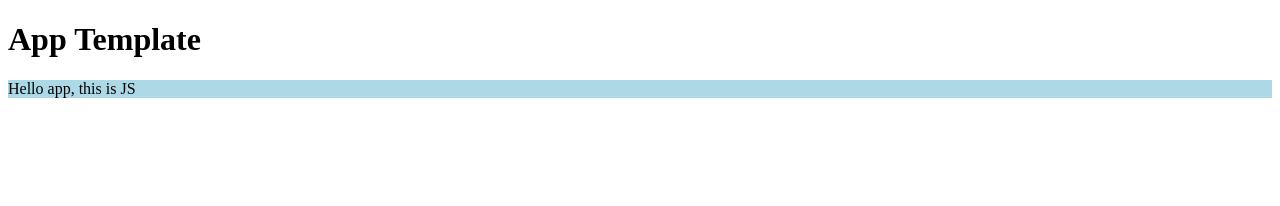
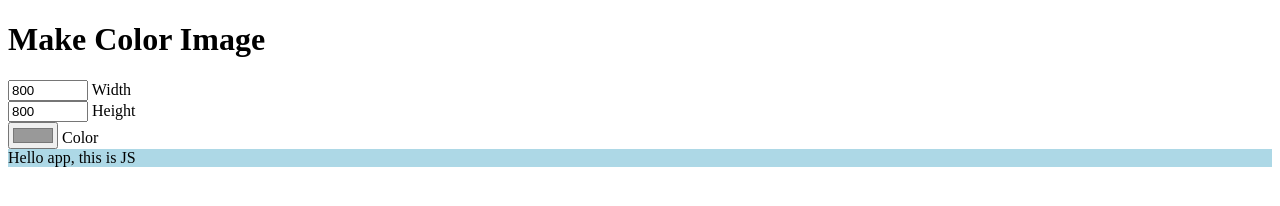
Before and after one commit to axelpale/make-color-image, a website built with webpack: page index.html in a window 1280 px wide. Built offline with nearby package versions, Linux system fonts and the light colour scheme.

Commit message:
Init form

```diff
--- a/index.html
+++ b/index.html
@@ -2,7 +2,7 @@
 <html><head>
   <meta charset="utf-8">
 
-  <title>App Template</title>
+  <title>Make Color Image</title>
   <style>
     body { background: white; color: black; }
     a:link { color: #0000EE; }
@@ -11,7 +11,22 @@
     a:active { color: lightblue; }
   </style>
 </head><body>
-  <h1>App Template</h1>
+  <h1>Make Color Image</h1>
+  <div>
+    <input type="number" name="imgwidth" id="imgwidth"
+           min="1" max="16000" step="1" value="800">
+    <label for="imgwidth">Width</label>
+  </div>
+  <div>
+    <input type="number" name="imgheight" id="imgheight"
+           min="1" max="16000" step="1" value="800">
+    <label for="imgheight">Height</label>
+  </div>
+  <div>
+    <input type="color" name="imgcolor" id="imgcolor"
+           value="#999999">
+    <label for="imgcolor">Color</label>
+  </div>
   <div id="container" class="container"></div>
 
   <script src="dist/main.js"></script>
```
